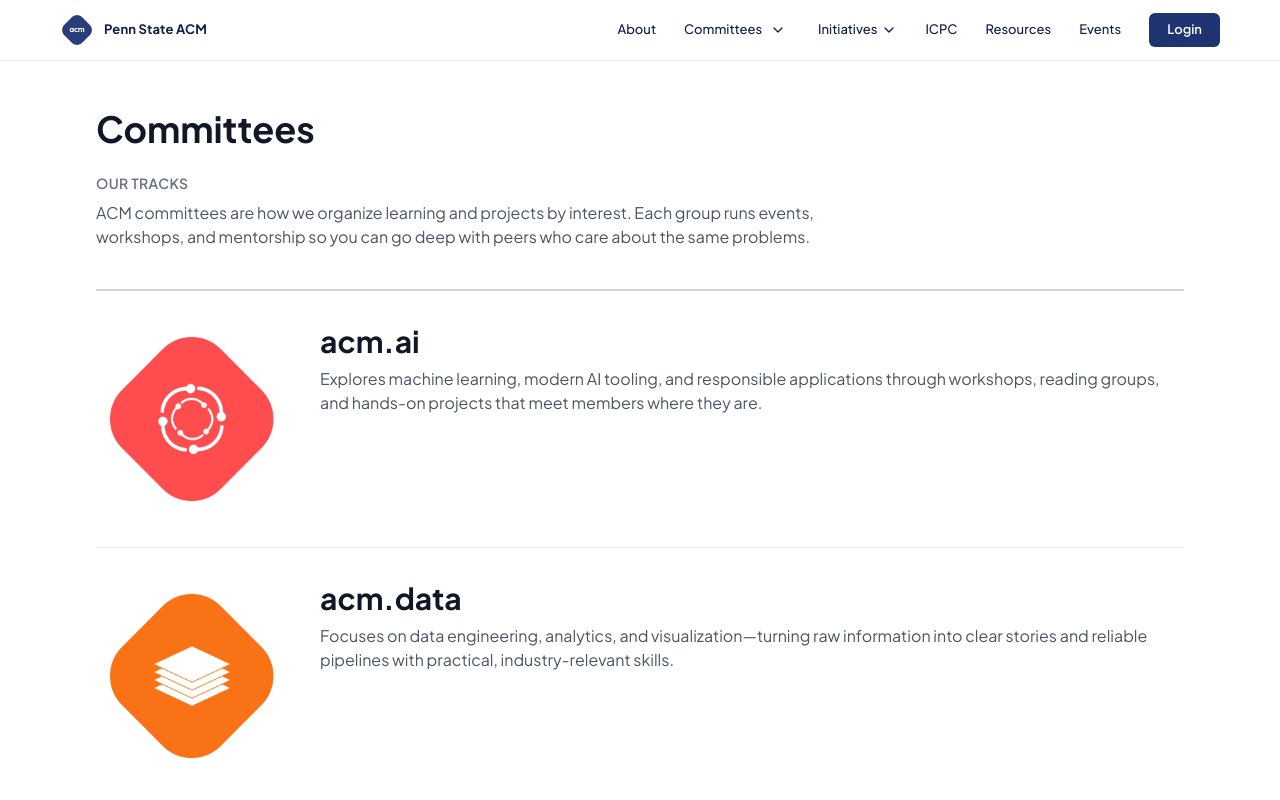
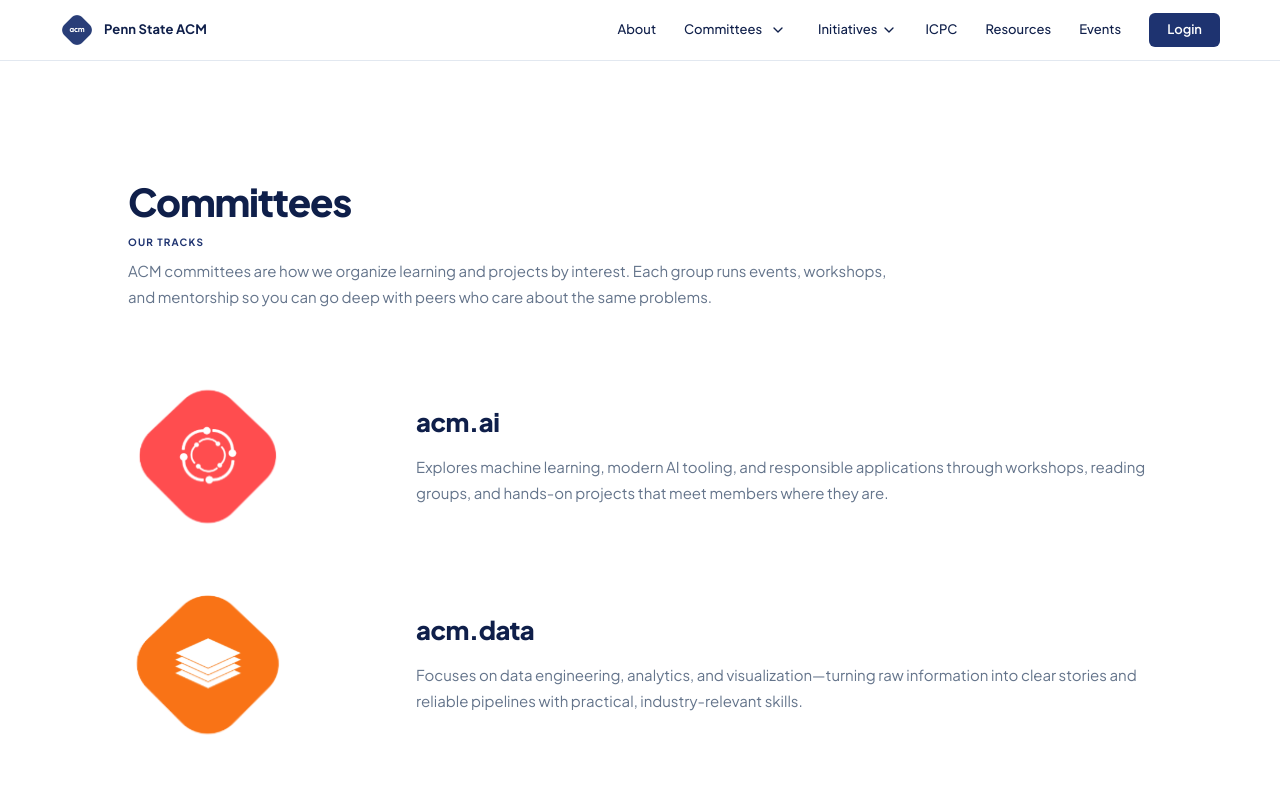
Before and after one commit to acmpsu/acm-website, a Next.js app: page /committees in a window 1280 px wide. Shown: the top 800 px of the page. Built offline with nearby package versions, Linux system fonts and the light colour scheme.

Commit message:
update committees page

```diff
--- a/src/app/(pages)/committees/page.tsx
+++ b/src/app/(pages)/committees/page.tsx
@@ -51,47 +51,83 @@
     description:
       "Builds full-stack web skills from accessible front ends to APIs and deployment, emphasizing real projects, modern frameworks, and clean engineering habits.",
   },
+  {
+    name: "acm.game",
+    logo: "/logos/game.png",
+    description:
+      "Explores game design, development, and interactive experiences using modern game engines and creative problem-solving.",
+  },
+  {
+    name: "acm.cyber",
+    logo: "/logos/cyber.png",
+    description:
+      "Focuses on cybersecurity fundamentals, ethical hacking, and defensive strategies to protect systems and networks.",
+  },
 ];
 
 export default function CommitteesPage() {
   return (
-    <div>
-      <section id="committees-intro">
-        <h1 className="text-4xl font-bold text-gray-900">Committees</h1>
-        <p className="mt-6 text-sm font-semibold uppercase tracking-wide text-gray-500">Our tracks</p>
-        <p className="mt-2 max-w-3xl text-gray-600">
+    <div className="border-b border-[var(--border)] px-8 py-[72px]">
+      <div className="mx-auto max-w-[1160px]">
+        <section id="committees-intro" className="mb-16">
+          <h1 className="mb-3 text-[clamp(28px,3vw,42px)] font-extrabold leading-[1.1] tracking-[-0.03em] text-[var(--navy-dk)]">
+            Committees
+          </h1>
+          <p className="mb-2 text-[10px] font-bold uppercase tracking-[0.12em] text-[var(--navy)]">
+            Our Tracks
+          </p>
+          <p className="mt-2 max-w-3xl text-[15px] leading-[1.75] text-[var(--slate)]">
             ACM committees are how we organize learning and projects by interest. Each group runs events,
             workshops, and mentorship so you can go deep with peers who care about the same problems.
           </p>
         </section>
 
-      <hr className="mt-10 border-0 border-t-2 border-gray-300" aria-hidden="true" />
-
-      <section id="committee-list" className="divide-y divide-gray-200">
-        {COMMITTEES.map((committee) => (
+        <section id="committee-list" className="space-y-12">
+          {COMMITTEES.map((committee, index) => (
             <article
               key={committee.logo}
               id={committeePageFragmentId(committee.name)}
-            className="flex flex-col gap-5 py-8 sm:flex-row sm:items-start sm:gap-8"
+              className="committee-item grid gap-12 lg:grid-cols-[240px_1fr] lg:items-center"
             >
-            <div className="flex shrink-0 justify-center sm:justify-start">
-              <div className="relative h-40 w-40 overflow-hidden sm:h-48 sm:w-48">
+              <div className="flex justify-center lg:justify-start">
+                <div className="committee-3d-wrap relative h-40 w-40">
+                  <div
+                    className={`committee-spin-3d ${index % 2 === 0 ? "committee-spin-3d-forward" : "committee-spin-3d-backward"}`}
+                  >
+                    <div className="committee-face committee-face-front">
                       <Image
                         src={committee.logo}
                         alt={`${committee.name} logo`}
                         fill
-                  className="object-contain"
-                  sizes="(min-width: 640px) 10rem, 8rem"
+                        className="committee-logo-img object-contain"
+                        sizes="160px"
+                      />
+                    </div>
+                    <div className="committee-face committee-face-back" aria-hidden="true">
+                      <Image
+                        src={committee.logo}
+                        alt=""
+                        fill
+                        className="committee-logo-img object-contain"
+                        sizes="160px"
                       />
                     </div>
                   </div>
-            <div className="min-w-0 flex-1 text-center sm:text-left">
-              <h2 className="text-3xl font-bold text-gray-900">{committee.name}</h2>
-              <p className="mt-2 text-gray-600">{committee.description}</p>
+                </div>
+              </div>
+
+              <div className="min-w-0 flex-1 text-center lg:text-left">
+                <h2 className="text-[clamp(20px,2vw,28px)] font-extrabold tracking-[-0.02em] text-[var(--navy-dk)]">
+                  {committee.name}
+                </h2>
+                <p className="mt-3 text-[15px] leading-[1.75] text-[var(--slate)]">
+                  {committee.description}
+                </p>
               </div>
             </article>
           ))}
         </section>
       </div>
+    </div>
   );
 }
--- a/src/app/globals.css
+++ b/src/app/globals.css
@@ -37,6 +37,14 @@
 ::selection {
   background: #c7d4f0;
   color: var(--navy-dk);
+}
+
+html {
+  scroll-behavior: smooth;
+}
+
+[id] {
+  scroll-margin-top: 80px;
 }
 
 /* committee card hover */
```
Lines whose indentation alone changed are shown as unchanged.
